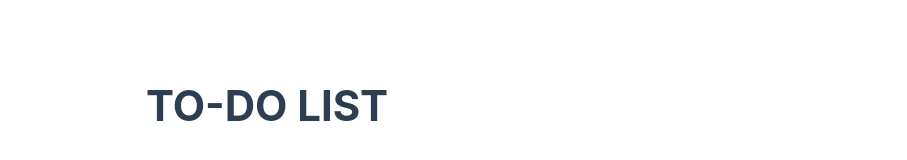
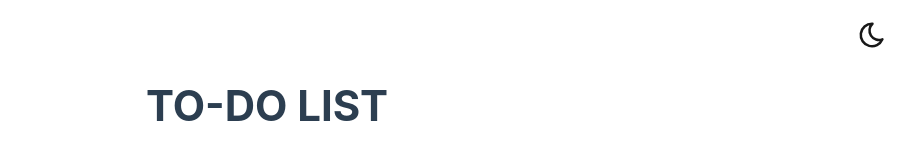
Before and after one commit to byZeref/vue-todo-ts-test, a Vue app: page / in a window 1280 px wide. Shown: the top 160 px of the page, without its empty margins (373-1280 px from the left). Built offline with nearby package versions, Linux system fonts and the light colour scheme.

Commit message:
dark theme

```diff
--- a/src/assets/base.css
+++ b/src/assets/base.css
@@ -43,8 +43,22 @@
   --input-bg: var(--input-bg-light);
   --todo-repeated-red: var(--todo-red-light);
 }
+:root.dark {
+  --color-background: var(--vt-c-black);
+  --color-background-soft: var(--vt-c-black-soft);
+  --color-background-mute: var(--vt-c-black-mute);
 
-@media (prefers-color-scheme: dark) {
+  --color-border: var(--vt-c-divider-dark-2);
+  --color-border-hover: var(--vt-c-divider-dark-1);
+
+  --color-heading: var(--vt-c-text-dark-1);
+  --color-text: var(--vt-c-text-dark-2);
+
+  --input-bg: var(--input-bg-dark);
+  --todo-repeated-red: var(--todo-red-dark);
+}
+
+/* @media (prefers-color-scheme: dark) {
   :root {
     --color-background: var(--vt-c-black);
     --color-background-soft: var(--vt-c-black-soft);
@@ -59,7 +73,7 @@
     --input-bg: var(--input-bg-dark);
     --todo-repeated-red: var(--todo-red-dark);
   }
-}
+} */
 
 input, .todo-item {
   background: var(--input-bg);
--- a/src/components/Todo.vue
+++ b/src/components/Todo.vue
@@ -17,7 +17,7 @@ const emit = defineEmits<{
     </div>
 
     <button class="btn delete" role="delete-todo" @click.stop="$emit('delete')">
-      <img class="remove-icon" src="/public/trash.svg" alt="remove-icon">
+      <img class="remove-icon" src="/trash.svg" alt="remove-icon">
       <span>Eliminar</span>
     </button>
   </div>
--- a/src/pages/HomePage.vue
+++ b/src/pages/HomePage.vue
@@ -1,5 +1,5 @@
 <script setup lang="ts">
-import { ref } from 'vue'
+import { ref, onMounted } from 'vue'
 import Todo from "@/components/Todo.vue";
 import type { Ref } from 'vue'
 import type { SingleTodo } from '@/types/types'
@@ -54,6 +54,29 @@ const checkTodo = (todo: SingleTodo) => {
   }
 }
 
+const theme = ref('')
+
+const toggleDark = (force?: boolean) => document.documentElement.classList.toggle('dark', force)
+
+const changeTheme = () => {
+  toggleDark()
+  theme.value = theme.value === 'dark' ? 'light' : 'dark'
+  localStorage.setItem('dark', JSON.stringify(theme.value === 'dark'))
+}
+
+onMounted(() => {
+  const dark = window.matchMedia('(prefers-color-scheme: dark)')
+
+  if (localStorage.getItem('dark')) {
+    const val = JSON.parse(localStorage.getItem('dark')!)
+    theme.value = val ? 'dark' : 'light'
+    toggleDark(val)
+  } else {
+    theme.value = dark.matches ? 'dark' : 'light'
+    theme.value === 'dark' && toggleDark()
+  }
+})
+
 // CUSTOM DIRECTIVE
 const vFocus = {
   mounted: (el: HTMLElement) => el.focus()
@@ -62,13 +85,17 @@ const vFocus = {
 </script>
 
 <template>
+  <div class="theme-btn" @click="changeTheme">
+    <img v-if="theme === 'dark'" src="/light.svg" alt="">
+    <img v-else src="/dark.svg" alt="">
+  </div>
   <header>TO-DO LIST</header>
   <main>
     <section class="form">
       <form @submit.prevent="submit" class="todo-form" role="form">
         <input v-focus role="todo-input" type="text" v-model.trim="text">
-        <button type="submit">
-          <img class="add-icon" src="/public/add.svg" alt="add-icon">
+        <button class="btn-submit" type="submit">
+          <img class="add-icon" src="/add.svg" alt="add-icon">
           <span>Agregar</span>
         </button>
       </form>
@@ -90,6 +117,17 @@ const vFocus = {
 </template>
 
 <style lang="scss" scoped>
+.theme-btn {
+  position: absolute;
+  top: 20px;
+  right: 20px;
+  width: 30px;
+  height: 30px;
+  cursor: pointer;
+  img {
+    width: 100%;
+  }
+}
 .todo-list {
   @media (max-width: 640px) {
     width: 80vw;
@@ -155,7 +193,7 @@ input {
 
 }
 
-button {
+button.btn-submit {
   @media (max-width: 620px) {
     padding: 10px;
   }
--- a/vite.config.ts
+++ b/vite.config.ts
@@ -11,7 +11,7 @@ export default defineConfig({
   resolve: {
     alias: {
       '@': fileURLToPath(new URL('./src', import.meta.url)),
-      '~': fileURLToPath(new URL('./public', import.meta.url))
+      '@pub': fileURLToPath(new URL('./public', import.meta.url))
     }
   }
 })
```
Also changed, not shown: public/dark.svg (added), public/light.svg (added).
